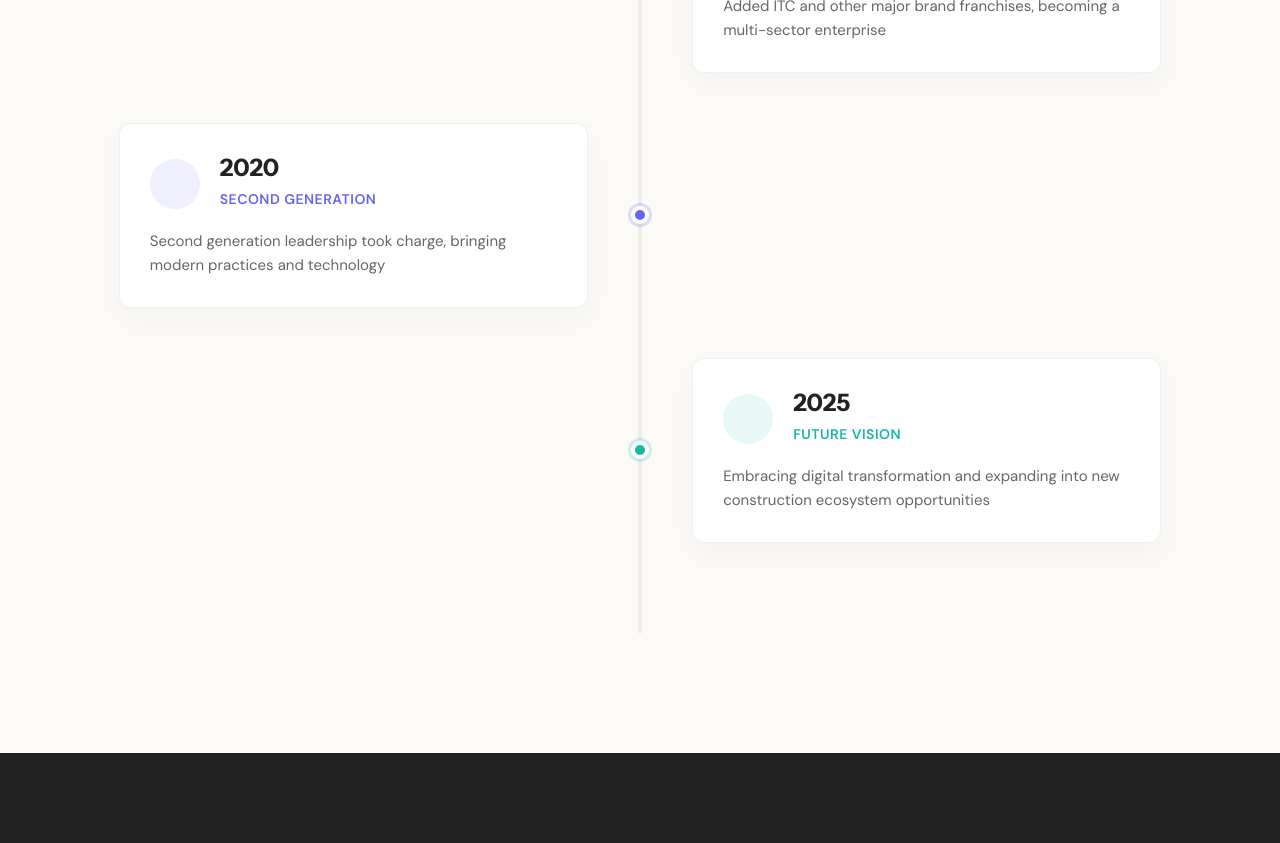
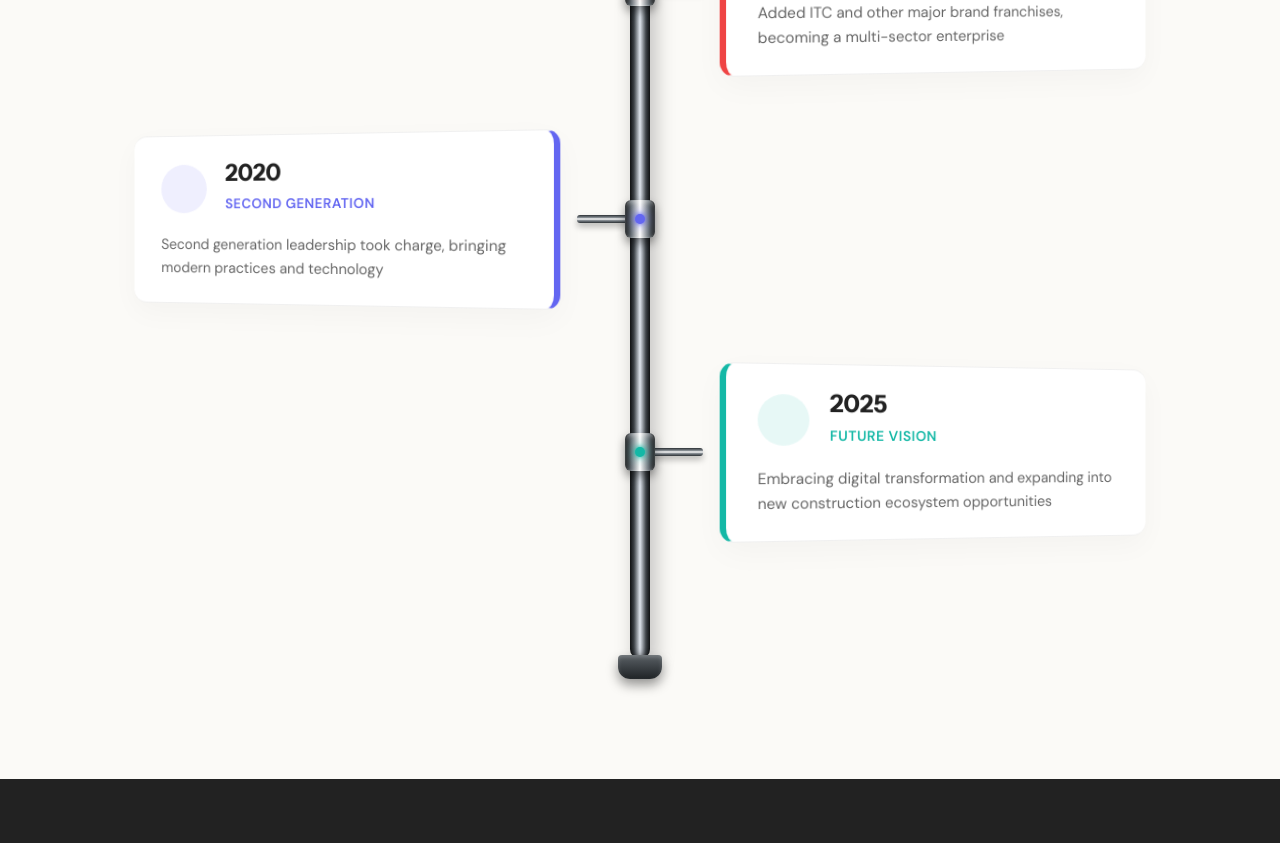
Before and after one commit to kumaranujranchi/magadhgroup, a React (Create React App) app in the folder main-file/: page /history in a window 1280 px wide. Shown: the part 1860-2703 px from the top of the page. Built offline with nearby package versions, Linux system fonts and the light colour scheme; a web font is replaced by a local one.

Commit message:
Implement interactive 3D flag-on-pole timeline milestones with vertical drag and dynamic tilts

```diff
--- a/main-file/src/components/pages/history/history.js
+++ b/main-file/src/components/pages/history/history.js
@@ -1,9 +1,97 @@
-import React from 'react';
+import React, { useState, useRef, useEffect } from 'react';
 import historyData from '../../data/history-data';
 
 const CompanyHistory = () => {
+    const [offsets, setOffsets] = useState(historyData.map(() => 0));
+    const [tilts, setTilts] = useState(historyData.map(() => 0));
+    const [activeDragIndex, setActiveDragIndex] = useState(null);
+
+    const dragStartY = useRef(0);
+    const dragStartOffset = useRef(0);
+    const activeIndexRef = useRef(null);
+    const lastY = useRef(0);
+    const lastTime = useRef(0);
+
+    const maxOffset = 150; // Maximum deviation from original position
+
+    useEffect(() => {
+        if (activeDragIndex === null) return;
+
+        const handleMove = (e) => {
+            if (activeIndexRef.current === null) return;
+            const clientY = e.touches ? e.touches[0].clientY : e.clientY;
+            const deltaY = clientY - dragStartY.current;
+
+            // Calculate speed for dynamic swing/tilt
+            const now = Date.now();
+            const timeDiff = now - lastTime.current;
+            const yDiff = clientY - lastY.current;
+            let currentTilt = 0;
+            if (timeDiff > 0) {
+                const speed = yDiff / timeDiff; // pixels/ms
+                // Clamp speed tilt between -10 and 10 degrees
+                currentTilt = Math.max(-10, Math.min(10, speed * 18));
+            }
+
+            lastY.current = clientY;
+            lastTime.current = now;
+
+            const idx = activeIndexRef.current;
+
+            setOffsets(prev => {
+                const next = [...prev];
+                next[idx] = Math.max(-maxOffset, Math.min(maxOffset, dragStartOffset.current + deltaY));
+                return next;
+            });
+
+            setTilts(prev => {
+                const next = [...prev];
+                next[idx] = currentTilt;
+                return next;
+            });
+        };
+
+        const handleEnd = () => {
+            const idx = activeIndexRef.current;
+            if (idx !== null) {
+                // Decay/spring back tilt to zero
+                setTilts(prev => {
+                    const next = [...prev];
+                    next[idx] = 0;
+                    return next;
+                });
+            }
+            setActiveDragIndex(null);
+            activeIndexRef.current = null;
+        };
+
+        window.addEventListener('mousemove', handleMove);
+        window.addEventListener('mouseup', handleEnd);
+        window.addEventListener('touchmove', handleMove, { passive: false });
+        window.addEventListener('touchend', handleEnd);
+
+        return () => {
+            window.removeEventListener('mousemove', handleMove);
+            window.removeEventListener('mouseup', handleEnd);
+            window.removeEventListener('touchmove', handleMove);
+            window.removeEventListener('touchend', handleEnd);
+        };
+    }, [activeDragIndex]);
+
+    const startDrag = (index, e) => {
+        // Only trigger drag on primary click or touch
+        if (e.button && e.button !== 0) return;
+        const clientY = e.touches ? e.touches[0].clientY : e.clientY;
+        dragStartY.current = clientY;
+        dragStartOffset.current = offsets[index];
+        activeIndexRef.current = index;
+        lastY.current = clientY;
+        lastTime.current = Date.now();
+        setActiveDragIndex(index);
+    };
+
     return (
-        <div className="history__area section-padding" style={{ background: '#fbfaf7' }}>
+        <div className="history__area section-padding" style={{ background: '#fbfaf7', overflow: 'hidden' }}>
             <div className="container">
                 <div className="row justify-content-center mb-50">
                     <div className="col-lg-8 text-center">
@@ -11,7 +99,7 @@ const CompanyHistory = () => {
                             <h2 className="mb-20">Milestones of Excellence</h2>
                             <div className="underline-bar mb-20 mx-auto"></div>
                             <p className="subtitle-text">
-                                Three decades of growth, innovation, and trust
+                                Three decades of growth, innovation, and trust (Drag the flags to slide them along the mast!)
                             </p>
                         </div>
                     </div>
@@ -20,14 +108,58 @@ const CompanyHistory = () => {
                 <div className="row justify-content-center">
                     <div className="col-xl-10">
                         <div className="timeline__container">
+                            {/* Decorative 3D Pole Caps */}
+                            <div className="timeline__pole-cap-top"></div>
                             <div className="timeline__line"></div>
+                            <div className="timeline__pole-cap-bottom"></div>
 
                             {historyData.map((item, id) => {
+                                const isRightSide = id % 2 === 0;
+                                const isDragging = activeDragIndex === id;
                                 const delay = `${0.2 + id * 0.1}s`;
+
+                                const itemStyle = {
+                                    transform: `translateY(${offsets[id]}px)`,
+                                    transition: isDragging ? 'none' : 'transform 0.5s cubic-bezier(0.19, 1, 0.22, 1)',
+                                    zIndex: isDragging ? 100 : 10,
+                                };
+
+                                const cardStyle = {
+                                    transform: `perspective(1200px) rotateY(${isRightSide ? '14deg' : '-14deg'}) rotateX(${-tilts[id]}deg) rotateZ(${isRightSide ? tilts[id] * 0.25 : -tilts[id] * 0.25}deg) translateZ(0)`,
+                                    transition: isDragging ? 'transform 0.05s ease-out, box-shadow 0.3s ease' : 'transform 0.6s cubic-bezier(0.175, 0.885, 0.32, 1.275), box-shadow 0.3s ease',
+                                    boxShadow: isDragging
+                                        ? '0 30px 60px rgba(0,0,0,0.15), 0 10px 20px rgba(0,0,0,0.1)'
+                                        : '0 10px 30px rgba(0,0,0,0.03)',
+                                    borderLeft: isRightSide ? `6px solid ${item.color}` : 'none',
+                                    borderRight: !isRightSide ? `6px solid ${item.color}` : 'none',
+                                };
+
                                 return (
-                                    <div className="timeline__item wow fadeInUp" data-wow-delay={delay} key={id}>
-                                        <div className="timeline__dot" style={{ backgroundColor: item.color, boxShadow: `0 0 0 3px ${item.color}33` }}></div>
-                                        <div className="timeline__card">
+                                    <div className="timeline__item-wrapper wow fadeInUp" data-wow-delay={delay} key={id}>
+                                        <div
+                                            className="timeline__item"
+                                            style={itemStyle}
+                                        >
+                                            {/* 3D collar (sleeve) sliding along the pole */}
+                                            <div className="timeline__collar">
+                                                <div className="timeline__dot-glow" style={{ backgroundColor: item.color, boxShadow: `0 0 12px ${item.color}, 0 0 4px ${item.color}` }}></div>
+                                            </div>
+
+                                            {/* 3D horizontal metallic bracket/arm */}
+                                            <div className={`timeline__bracket timeline__bracket--${isRightSide ? 'right' : 'left'}`}></div>
+
+                                            {/* Flag Card */}
+                                            <div
+                                                className="timeline__card"
+                                                style={cardStyle}
+                                                onMouseDown={(e) => startDrag(id, e)}
+                                                onTouchStart={(e) => startDrag(id, e)}
+                                            >
+                                                {/* Drag Indicator Handle */}
+                                                <div className="timeline__drag-handle">
+                                                    <i className="fa-solid fa-grip-lines-vertical"></i>
+                                                </div>
+
                                                 <div className="timeline__header">
                                                     <div className="timeline__icon-wrapper" style={{ backgroundColor: item.bgColor, color: item.color }}>
                                                         <i className={item.icon}></i>
@@ -42,6 +174,7 @@ const CompanyHistory = () => {
                                                 </p>
                                             </div>
                                         </div>
+                                    </div>
                                 );
                             })}
                         </div>
```
Also changed, not shown: main-file/src/components/assets/sass/style.css. Lines whose indentation alone changed are shown as unchanged.
